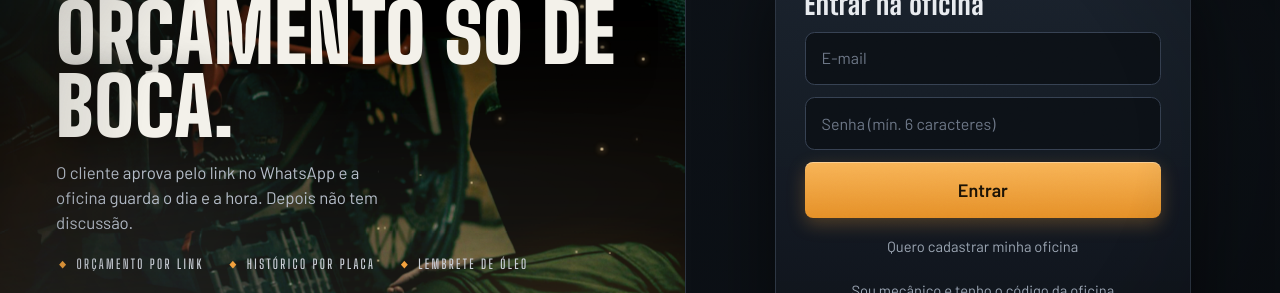
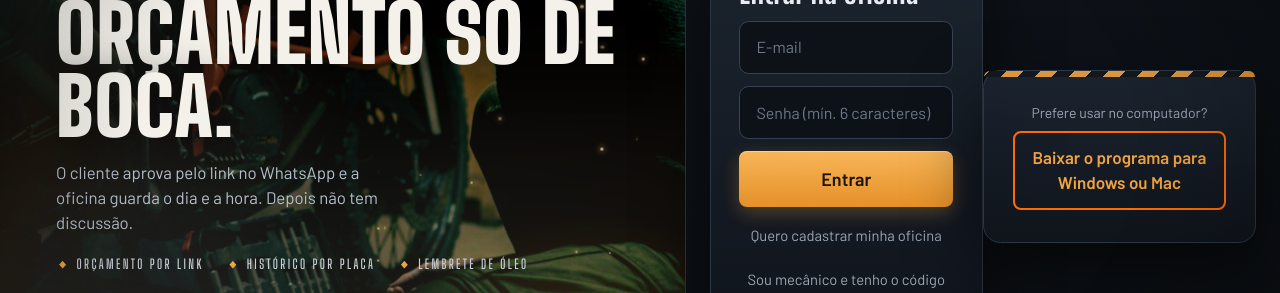
Before and after one commit to cluanpower19/oficina-motos, a React (Vite) app: page / in a window 1280 px wide. Shown: the part 252-545 px from the top of the page. Built offline with nearby package versions, Linux system fonts and the light colour scheme; no server answers.

Commit message:
desktop etapa 5: workflow Windows/Mac e botao de download na tela inicial

```diff
--- a/src/lib/urlSite.ts
+++ b/src/lib/urlSite.ts
@@ -6,3 +6,9 @@ export function urlSite(): string {
   if (window.location.protocol.startsWith('http')) return `${window.location.origin}${import.meta.env.BASE_URL}`
   return SITE_PUBLICO.replace(/\/$/, '') + '/'
 }
+
+// Página de downloads do app desktop (instaladores anexados nas Releases do GitHub).
+export const URL_DOWNLOAD = 'https://github.com/oficiodomotor/oficiodomotor.github.io/releases/latest'
+
+// Verdadeiro no site (http/https); falso dentro do app instalado (app://).
+export const noSite = window.location.protocol.startsWith('http')
--- a/src/pages/Login.tsx
+++ b/src/pages/Login.tsx
@@ -2,6 +2,7 @@ import { useState, type FormEvent, type MouseEvent as MouseReact } from 'react'
 import { supabase, supabaseConfigurado } from '../lib/supabase'
 import { Emblema } from '../components/Cenario'
 import { Atmosfera } from '../components/Atmosfera'
+import { URL_DOWNLOAD, noSite } from '../lib/urlSite'
 
 const campo = 'campo'
 
@@ -130,6 +131,20 @@ export default function Login() {
             </button>
           )}
         </form>
+
+        {noSite && (
+          <div className="cartao-entrada mt-4 space-y-2 text-center">
+            <p className="text-sm text-gray-600">Prefere usar no computador?</p>
+            <a
+              href={URL_DOWNLOAD}
+              target="_blank"
+              rel="noreferrer"
+              className="block w-full rounded-lg border-2 border-orange-500 py-3 font-semibold text-orange-600 hover:bg-orange-50"
+            >
+              Baixar o programa para Windows ou Mac
+            </a>
+          </div>
+        )}
       </section>
     </div>
   )
```
Also changed, not shown: 1 other file (tests, documents, lock files or other folders).
